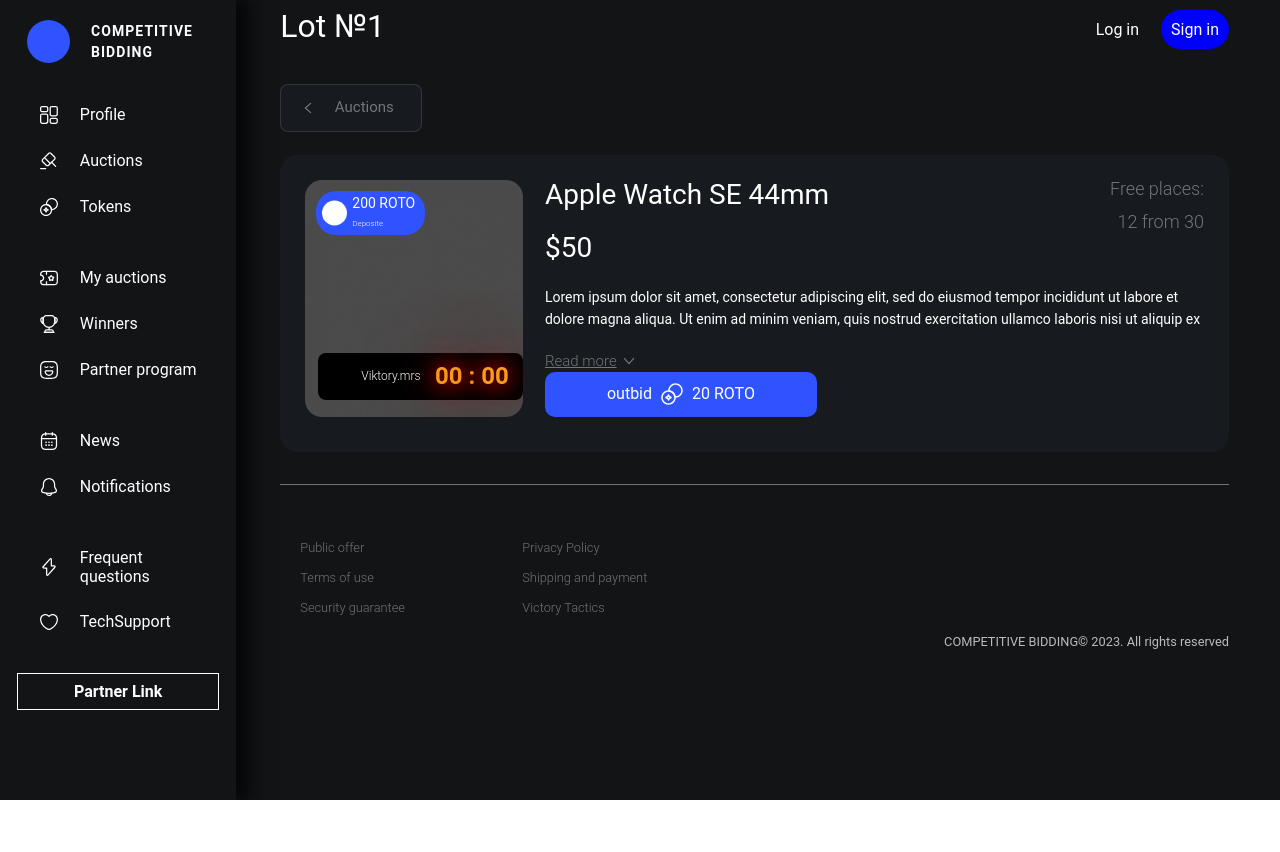
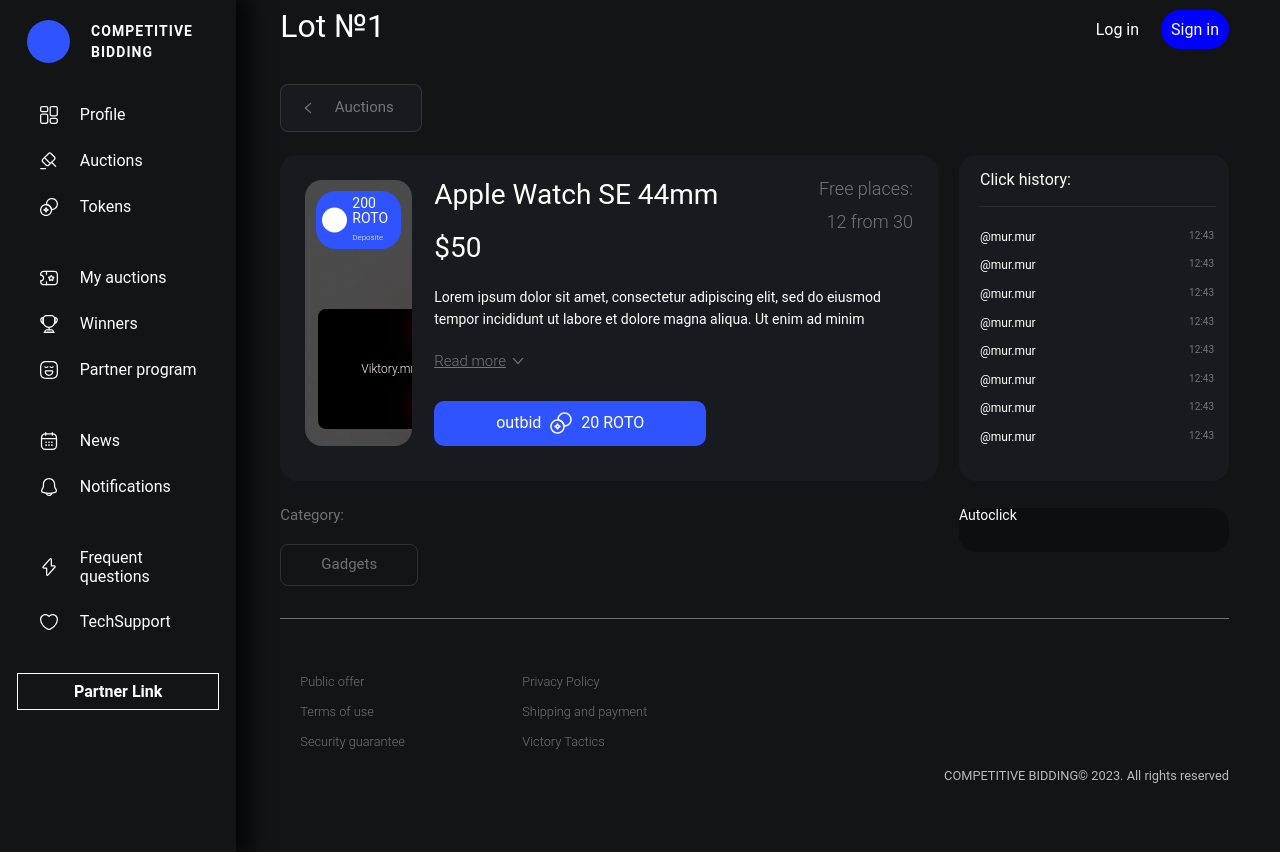
Before and after one commit to competitivebidding/frontend, a React (Vite) app: page /Lot in a window 1280 px wide. Before the commit the page ends 800 px from the top, so only its background shows below. Built offline with nearby package versions, Linux system fonts and the light colour scheme.

Commit message:
lot footer and click History

```diff
--- a/src/pages/pageAuctions/LotPage/Lot.jsx
+++ b/src/pages/pageAuctions/LotPage/Lot.jsx
@@ -6,11 +6,11 @@
 const Lot = () => {
 
     const [toggle, setToggle] = useState(false);
-    const [height, setHeight] = useState({height: 44 + 'px'});
+    const [height, setHeight] = useState({ height: 44 + 'px' });
 
-    const onShowMore = ()=> {
-        setToggle(()=> !toggle)
-        setHeight({height: 100 + 'px'})
+    const onShowMore = () => {
+        setToggle(() => !toggle)
+        setHeight({ height: 100 + 'px' })
     }
 
     const [data, setData] = useState({
@@ -30,6 +30,7 @@
             <Link to='/auctions'>
                 <button className='return--btn'>Auctions</button>
             </Link>
+            <div className='page__content'>
                 <div className='lot'>
                     <div className='lot__imgbox'>
                         <img src={data.img} alt={data.name} />
@@ -73,6 +74,53 @@
                         </button>
                     </div>
                 </div>
+                <div className='clicks__history'>
+                    <span>Click history:</span>
+                    <div className='clicks__history__users'>
+                        <div className='clicks__history__users__item'>
+                            <span>@mur.mur</span>
+                            <span className='time'>12:43</span>
+                        </div>
+                        <div className='clicks__history__users__item'>
+                            <span>@mur.mur</span>
+                            <span className='time'>12:43</span>
+                        </div>
+                        <div className='clicks__history__users__item'>
+                            <span>@mur.mur</span>
+                            <span className='time'>12:43</span>
+                        </div>
+                        <div className='clicks__history__users__item'>
+                            <span>@mur.mur</span>
+                            <span className='time'>12:43</span>
+                        </div>
+                        <div className='clicks__history__users__item'>
+                            <span>@mur.mur</span>
+                            <span className='time'>12:43</span>
+                        </div>
+                        <div className='clicks__history__users__item'>
+                            <span>@mur.mur</span>
+                            <span className='time'>12:43</span>
+                        </div>
+                        <div className='clicks__history__users__item'>
+                            <span>@mur.mur</span>
+                            <span className='time'>12:43</span>
+                        </div>
+                        <div className='clicks__history__users__item'>
+                            <span>@mur.mur</span>
+                            <span className='time'>12:43</span>
+                        </div>
+                    </div>
+                </div>
+            </div>
+            <div className='page__footer'>
+                <div className='category'>
+                    <span>Category:</span>
+                    <div className='category__name' >Gadgets</div>
+                </div>
+                <div className='autoClick'>
+                    <span>Autoclick</span>
+                </div>
+            </div>
         </>
     );
 }
--- a/src/pages/pageAuctions/LotPage/lot.scss
+++ b/src/pages/pageAuctions/LotPage/lot.scss
@@ -162,7 +162,7 @@
     }
 
     &__btn {
-        position:absolute;
+        position: absolute;
         width: 272px;
         font-weight: 400;
         font-size: 16px;
@@ -224,3 +224,89 @@
         }
     }
 }
+
+.page {
+    &__content {
+        display: flex;
+        margin-bottom: 27px;
+    }
+
+    &__footer {
+        display: flex;
+        justify-content: space-between;
+    }
+}
+
+.clicks__history {
+    background: #171A1E;
+    border-radius: 17px;
+    color: #fff;
+    font-weight: 400;
+    font-size: $fz16;
+    line-height: 105%;
+    margin-left: 21px;
+    padding: 17px 15px 21px 21px;
+    min-width: 270px;
+
+    &__users {
+        margin-top: 42px;
+        position: relative;
+
+        &::before {
+            content: '';
+            position: absolute;
+            top: -25px;
+            left: 50%;
+            transform: translateX(-50%);
+            height: 1px;
+            width: 239px;
+            background-color: rgba(255, 255, 255, 0.07);
+        }
+
+        &__item {
+            margin-bottom: 16px;
+            display: flex;
+            justify-content: space-between;
+
+            span {
+                font-weight: 400;
+                font-size: 12px;
+                line-height: 105%;
+            }
+
+            .time {
+                font-weight: 400;
+                font-size: 10px;
+                line-height: 105%;
+                text-align: right;
+                color: rgba(255, 255, 255, 0.4);
+            }
+        }
+    }
+}
+
+.category {
+    font-weight: 400;
+    font-size: $fz15;
+    line-height: 105%;
+    color: rgba(255, 255, 255, 0.4);
+
+    &__name {
+        padding: 12px 40px;
+        border: 1px solid rgba(255, 255, 255, 0.12);
+        margin-top: 21px;
+        border-radius: 8px;
+        max-width: 142px;
+    }
+}
+
+.autoClick {
+    background: rgba(0, 0, 0, 0.3);
+    border-radius: 17px;
+    font-weight: 400;
+    font-size: 14px;
+    line-height: 100%;
+    color: #FFFFFF;
+    width: 270px;
+    height: 44px;
+}
```
Lines whose indentation alone changed are shown as unchanged.
